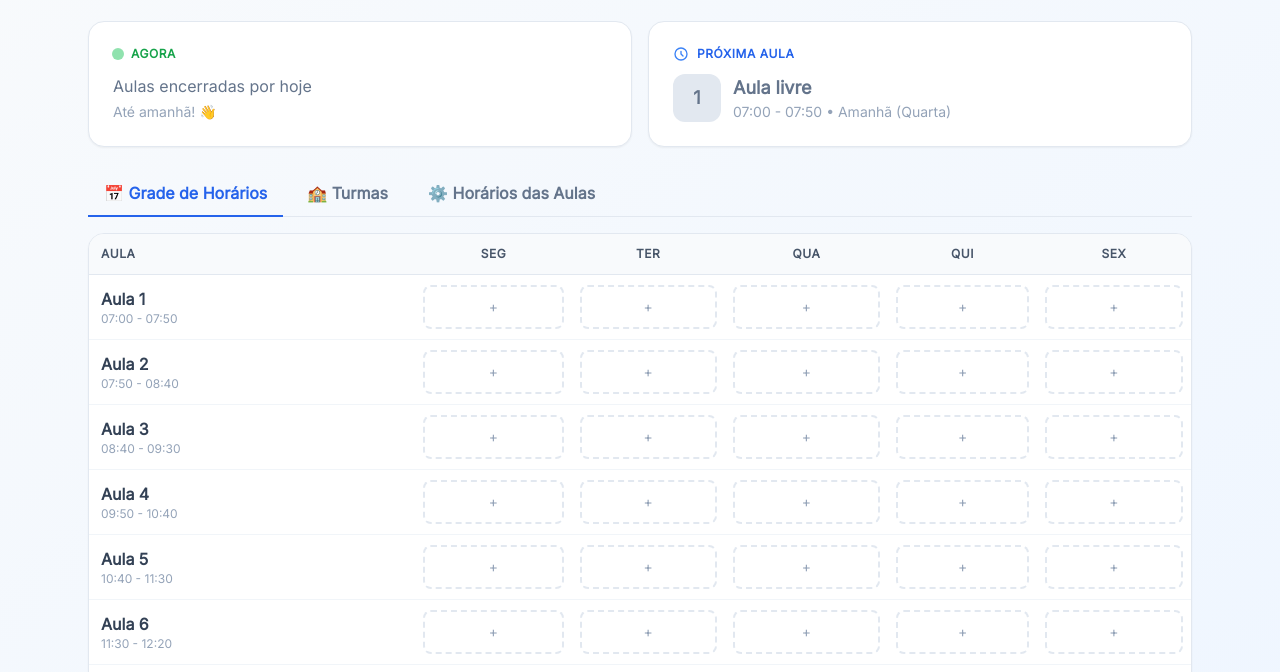
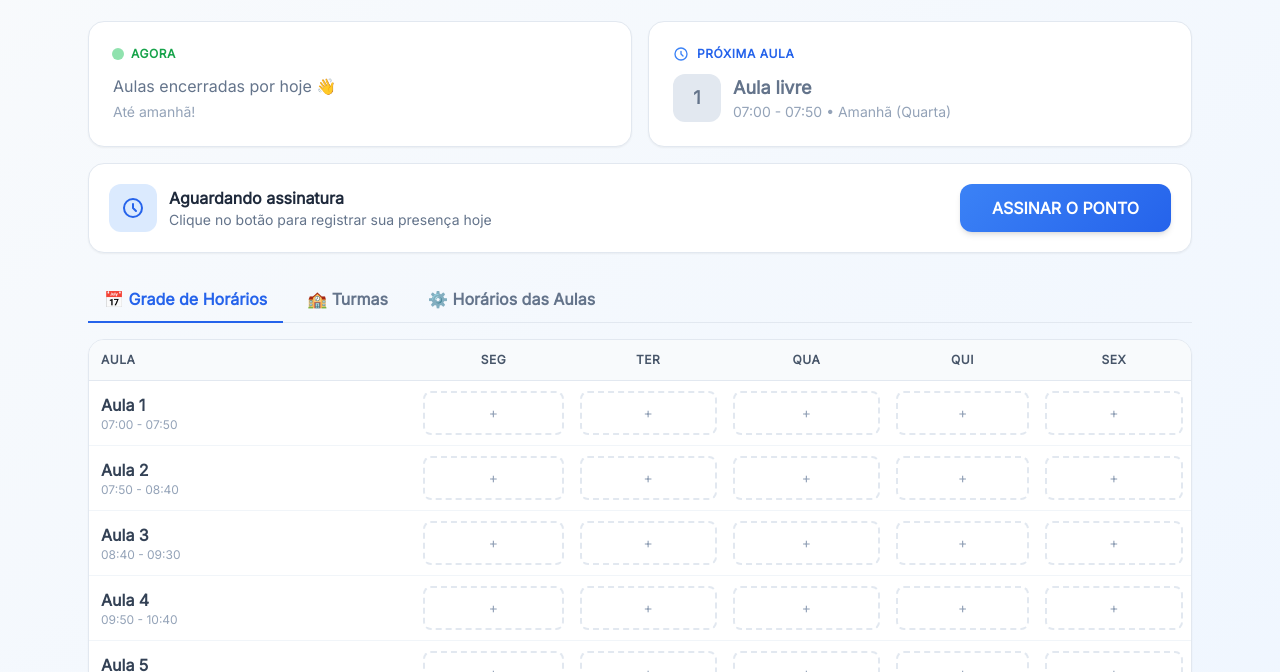
Before and after one commit to brunodiasef/Hor-rio-, a plain HTML site: page index.html in a window 1280 px wide. Shown: the part 95-767 px from the top of the page. Drawn offline with nearby package versions, Linux system fonts and the light colour scheme.

Commit message:
Add files via upload

```diff
--- a/index.html
+++ b/index.html
@@ -28,6 +28,29 @@
   select, input {
     font-family: 'Inter', sans-serif;
   }
+  .ponto-btn {
+    transition: all 0.3s ease;
+  }
+  .ponto-btn:active {
+    transform: scale(0.97);
+  }
+  .ponto-signed {
+    background: linear-gradient(135deg, #10b981, #059669);
+  }
+  .ponto-unsigned {
+    background: linear-gradient(135deg, #3b82f6, #2563eb);
+  }
+  .ponto-unsigned:hover {
+    background: linear-gradient(135deg, #2563eb, #1d4ed8);
+  }
+  @keyframes checkmark {
+    0% { transform: scale(0); opacity: 0; }
+    50% { transform: scale(1.3); }
+    100% { transform: scale(1); opacity: 1; }
+  }
+  .checkmark-anim {
+    animation: checkmark 0.4s ease-out forwards;
+  }
 </style>
 </head>
 <body class="bg-gradient-to-br from-slate-50 to-blue-50 min-h-screen">
@@ -52,7 +75,7 @@
   </header>
 
   <!-- Status Cards -->
-  <div class="grid md:grid-cols-2 gap-4 mb-6">
+  <div class="grid md:grid-cols-2 gap-4 mb-4">
     <!-- Aula Atual -->
     <div class="bg-white rounded-2xl shadow-sm border border-slate-200 p-6">
       <div class="flex items-center gap-2 mb-3">
@@ -75,6 +98,26 @@
       <div id="nextClassInfo">
         <div class="text-slate-400 text-sm">Carregando...</div>
       </div>
+    </div>
+  </div>
+
+  <!-- Botão Assinar Ponto -->
+  <div class="mb-6">
+    <div class="bg-white rounded-2xl shadow-sm border border-slate-200 p-5 flex flex-col sm:flex-row items-center justify-between gap-4">
+      <div class="flex items-center gap-3">
+        <div id="pontoIcon" class="w-12 h-12 rounded-xl flex items-center justify-center bg-blue-100">
+          <svg id="pontoIconSvg" class="w-6 h-6 text-blue-600" fill="none" stroke="currentColor" viewBox="0 0 24 24">
+            <path stroke-linecap="round" stroke-linejoin="round" stroke-width="2" d="M12 8v4l3 3m6-3a9 9 0 11-18 0 9 9 0 0118 0z"/>
+          </svg>
+        </div>
+        <div>
+          <div id="pontoStatus" class="font-bold text-slate-800">Aguardando assinatura</div>
+          <div id="pontoDetail" class="text-sm text-slate-500">Clique no botão para registrar sua presença hoje</div>
+        </div>
+      </div>
+      <button id="pontoBtn" onclick="assinarPonto()" class="ponto-btn ponto-unsigned text-white font-bold text-base px-8 py-3 rounded-xl shadow-md cursor-pointer whitespace-nowrap">
+        ASSINAR O PONTO
+      </button>
     </div>
   </div>
 
@@ -190,7 +233,7 @@ const DEFAULT_PERIODS = [
 
 let state = {
   classes: [],
-  schedule: {}, // { "seg-0": classId, "ter-2": classId, ... }
+  schedule: {},
   periods: []
 };
 
@@ -218,6 +261,80 @@ function saveState() {
   localStorage.setItem('schoolScheduleApp', JSON.stringify(state));
 }
 
+// ============ Ponto (Attendance) ============
+function getTodayKey() {
+  const now = new Date();
+  return now.getFullYear() + '-' + String(now.getMonth() + 1).padStart(2, '0') + '-' + String(now.getDate()).padStart(2, '0');
+}
+
+function getPontoState() {
+  try {
+    const saved = localStorage.getItem('pontoState');
+    if (saved) return JSON.parse(saved);
+  } catch (e) {}
+  return { signedDate: null, signedTime: null };
+}
+
+function savePontoState(pontoState) {
+  localStorage.setItem('pontoState', JSON.stringify(pontoState));
+}
+
+function isPontoSignedToday() {
+  const ponto = getPontoState();
+  return ponto.signedDate === getTodayKey();
+}
+
+function renderPontoButton() {
+  const btn = document.getElementById('pontoBtn');
+  const icon = document.getElementById('pontoIcon');
+  const iconSvg = document.getElementById('pontoIconSvg');
+  const status = document.getElementById('pontoStatus');
+  const detail = document.getElementById('pontoDetail');
+
+  if (isPontoSignedToday()) {
+    const ponto = getPontoState();
+    btn.textContent = 'PONTO ASSINADO';
+    btn.className = 'ponto-btn ponto-signed text-white font-bold text-base px-8 py-3 rounded-xl shadow-md cursor-default whitespace-nowrap';
+    btn.disabled = true;
+
+    icon.className = 'w-12 h-12 rounded-xl flex items-center justify-center bg-green-100';
+    iconSvg.innerHTML = '<path stroke-linecap="round" stroke-linejoin="round" stroke-width="2" d="M5 13l4 4L19 7"/>';
+    iconSvg.className = 'w-6 h-6 text-green-600 checkmark-anim';
+
+    status.textContent = 'Presença registrada';
+    status.className = 'font-bold text-green-700';
+    detail.textContent = 'Registrado às ' + ponto.signedTime;
+    detail.className = 'text-sm text-slate-500';
+  } else {
+    btn.textContent = 'ASSINAR O PONTO';
+    btn.className = 'ponto-btn ponto-unsigned text-white font-bold text-base px-8 py-3 rounded-xl shadow-md cursor-pointer whitespace-nowrap';
+    btn.disabled = false;
+
+    icon.className = 'w-12 h-12 rounded-xl flex items-center justify-center bg-blue-100';
+    iconSvg.innerHTML = '<path stroke-linecap="round" stroke-linejoin="round" stroke-width="2" d="M12 8v4l3 3m6-3a9 9 0 11-18 0 9 9 0 0118 0z"/>';
+    iconSvg.className = 'w-6 h-6 text-blue-600';
+
+    status.textContent = 'Aguardando assinatura';
+    status.className = 'font-bold text-slate-800';
+    detail.textContent = 'Clique no botão para registrar sua presença hoje';
+    detail.className = 'text-sm text-slate-500';
+  }
+}
+
+function assinarPonto() {
+  if (isPontoSignedToday()) return;
+
+  const now = new Date();
+  const timeStr = now.toLocaleTimeString('pt-BR', { hour: '2-digit', minute: '2-digit', second: '2-digit' });
+
+  savePontoState({
+    signedDate: getTodayKey(),
+    signedTime: timeStr
+  });
+
+  renderPontoButton();
+}
+
 // ============ Time Helpers ============
 function timeToMinutes(t) {
   const [h, m] = t.split(':').map(Number);
@@ -238,9 +355,8 @@ function getCurrentPeriodIndex() {
 function getNextPeriodInfo() {
   const now = new Date();
   const mins = now.getHours() * 60 + now.getMinutes();
-  const dayIdx = now.getDay(); // 0=Dom, 1=Seg ... 6=Sab
+  const dayIdx = now.getDay();
 
-  // Se for fim de semana, próxima aula é segunda
   if (dayIdx === 0 || dayIdx === 6) {
     const daysUntilMon = dayIdx === 0 ? 1 : 2;
     return { dayKey: 'seg', dayName: 'Segunda', periodIdx: 0, daysAway: daysUntilMon };
@@ -248,14 +364,12 @@ function getNextPeriodInfo() {
 
   const dayKey = DAY_KEYS[dayIdx - 1];
 
-  // Procura hoje
   for (let i = 0; i < state.periods.length; i++) {
     if (mins < timeToMinutes(state.periods[i].start)) {
       return { dayKey, dayName: DAYS[dayIdx - 1], periodIdx: i, daysAway: 0 };
     }
   }
 
-  // Procura nos próximos dias da semana
   for (let d = 1; d <= 5; d++) {
     const nextDayIdx = ((dayIdx - 1 + d) % 5);
     const nextDayKey = DAY_KEYS[nextDayIdx];
@@ -284,8 +398,8 @@ function renderCurrentClass() {
 
   if (dayIdx === 0 || dayIdx === 6) {
     container.innerHTML = `
-      <div class="text-slate-500 font-medium">Fim de semana</div>
-      <div class="text-sm text-slate-400 mt-1">Aproveite o descanso! 😴</div>
+      <div class="text-slate-500 font-medium">Fim de semana 😴</div>
+      <div class="text-sm text-slate-400 mt-1">Aproveite o descanso!</div>
     `;
     return;
   }
@@ -293,7 +407,6 @@ function renderCurrentClass() {
   if (periodIdx === -1) {
     const mins = now.getHours() * 60 + now.getMinutes();
     const firstStart = timeToMinutes(state.periods[0].start);
-    const lastEnd = timeToMinutes(state.periods[state.periods.length - 1].end);
 
     if (mins < firstStart) {
       container.innerHTML = `
@@ -302,8 +415,8 @@ function renderCurrentClass() {
       `;
     } else {
       container.innerHTML = `
-        <div class="text-slate-500 font-medium">Aulas encerradas por hoje</div>
-        <div class="text-sm text-slate-400 mt-1">Até amanhã! 👋</div>
+        <div class="text-slate-500 font-medium">Aulas encerradas por hoje 👋</div>
+        <div class="text-sm text-slate-400 mt-1">Até amanhã!</div>
       `;
     }
     return;
@@ -558,7 +671,6 @@ function deleteClass(id) {
   if (!confirm(`Excluir a turma "${cls.name}"? Ela será removida de todos os horários.`)) return;
 
   state.classes = state.classes.filter(c => c.id !== id);
-  // Remove from schedule
   Object.keys(state.schedule).forEach(key => {
     if (state.schedule[key] === id) delete state.schedule[key];
   });
@@ -576,7 +688,6 @@ function openSchedulePicker(key) {
     return;
   }
 
-  // Simple prompt-based picker using a custom modal
   showSchedulePickerModal(key);
 }
 
@@ -664,14 +775,16 @@ function renderAll() {
 
 loadState();
 renderAll();
+renderPontoButton();
 updateClock();
+
 setInterval(() => {
   updateClock();
   renderCurrentClass();
   renderNextClass();
+  renderPontoButton();
 }, 1000);
 
-// Close modals with Escape
 document.addEventListener('keydown', (e) => {
   if (e.key === 'Escape') {
     closeClassModal();
@@ -679,7 +792,6 @@ document.addEventListener('keydown', (e) => {
   }
 });
 
-// Close picker modal on backdrop click
 document.getElementById('classModal').addEventListener('click', (e) => {
   if (e.target.id === 'classModal') closeClassModal();
 });
```
